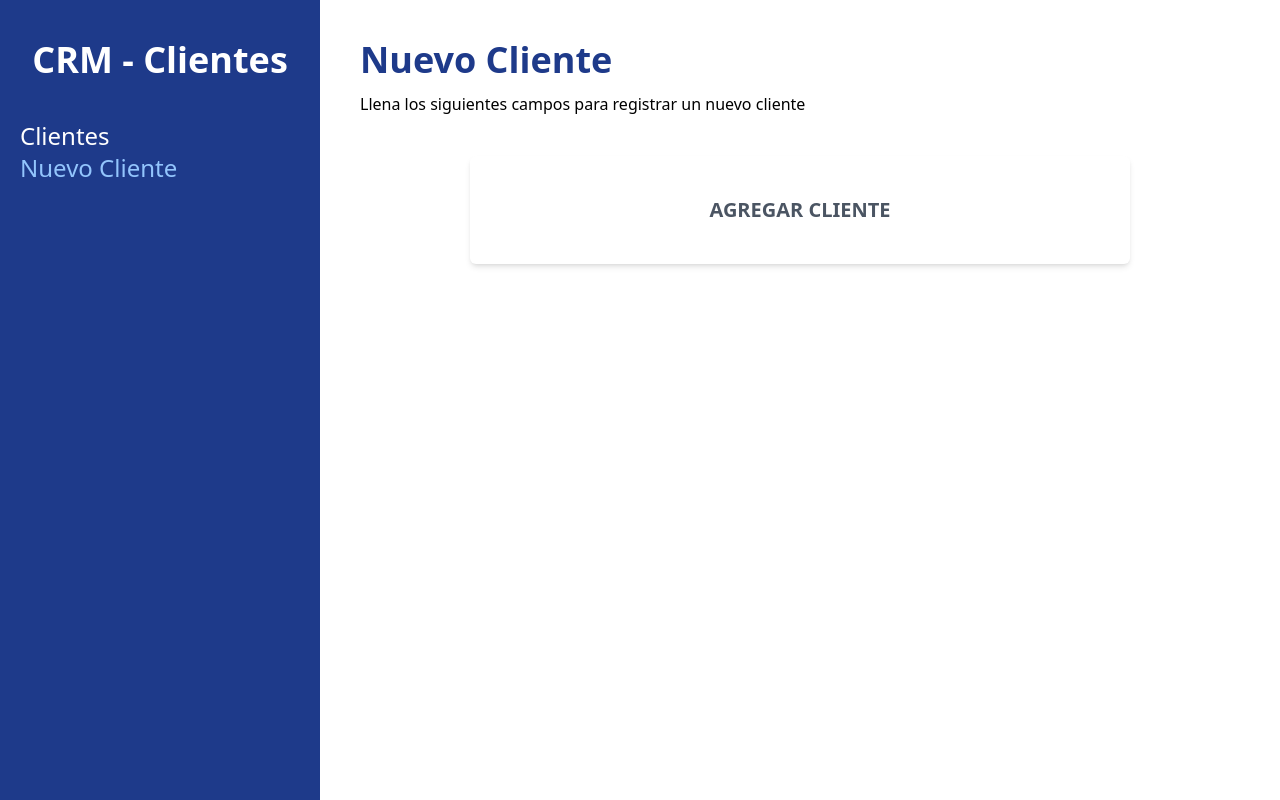
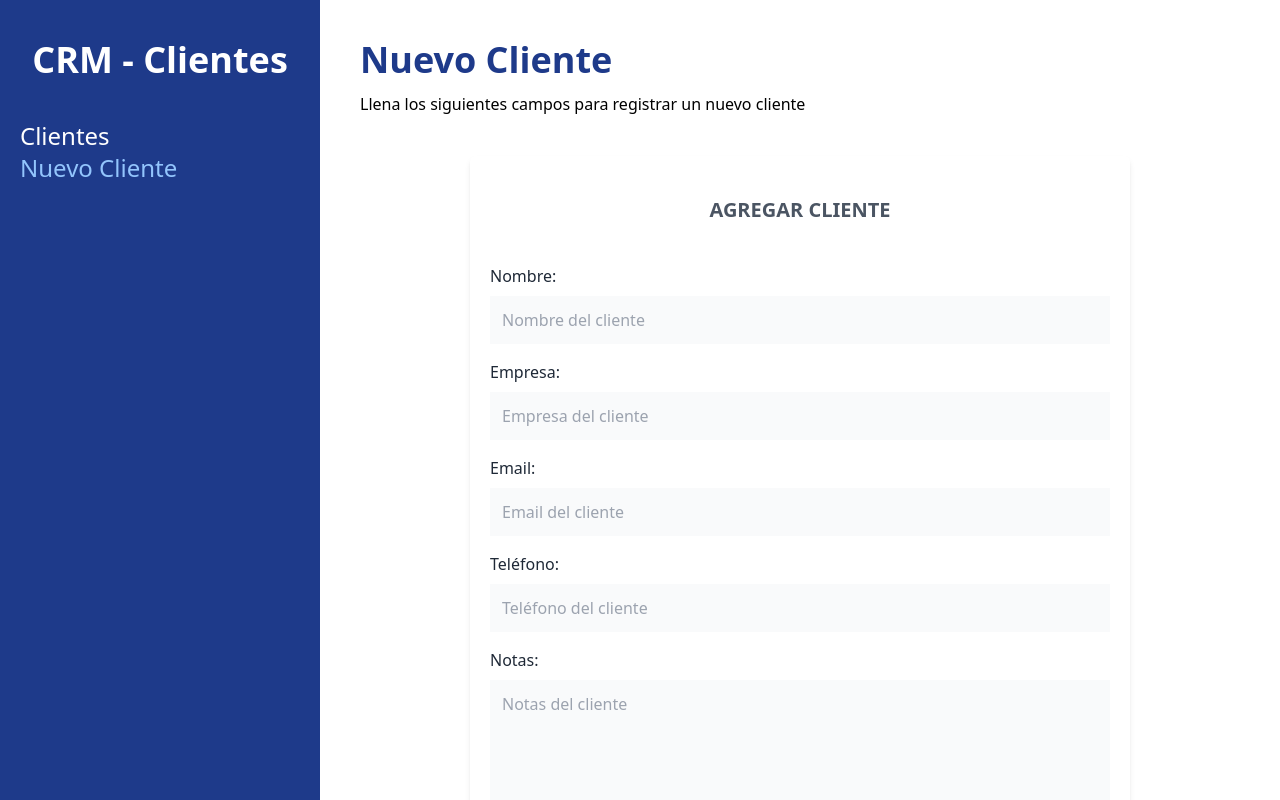
Before and after one commit to Racknar0/REACT-CRM_Administrador_de_clientes, a React (Vite) app: page /clientes/nuevo in a window 1280 px wide. Built offline with nearby package versions, Linux system fonts and the light colour scheme.

Commit message:
add Form

```diff
--- a/package.json
+++ b/package.json
@@ -9,11 +9,13 @@
   },
   "dependencies": {
     "autoprefixer": "^10.4.7",
+    "formik": "^2.2.9",
     "postcss": "^8.4.14",
     "react": "^18.0.0",
     "react-dom": "^18.0.0",
     "react-router-dom": "^6.3.0",
-    "tailwindcss": "^3.1.4"
+    "tailwindcss": "^3.1.4",
+    "yup": "^0.32.11"
   },
   "devDependencies": {
     "@types/react": "^18.0.0",
--- a/src/components/Formulario.jsx
+++ b/src/components/Formulario.jsx
@@ -1,9 +1,84 @@
 import React from 'react'
+import { Formik, Form, Field } from 'formik'
 
 const Formulario = () => {
   return (
     <div className='bg-white mt-10 px-5 py-10 rounded-md shadow-md md:w-3/4 mx-auto'>
       <h1 className='text-gray-600 font-bold text-xl uppercase text-center'>Agregar cliente</h1>
+
+        <Formik>
+            <Form className='mt-10'>
+                <div className='mb-4'>
+                    <label
+                    className='text-gray-800'
+                    htmlFor='nombre'
+                    >Nombre:</label>
+                    <Field
+                        id='nombre'
+                        type='text'
+                        className='mt-2 w-full p-3 bg-gray-50'
+                        placeholder='Nombre del cliente'
+                    />
+                </div>
+                <div className='mb-4'>
+                    <label
+                    className='text-gray-800'
+                    htmlFor='empresa'
+                    >Empresa:</label>
+                    <Field
+                        id='empresa'
+                        type='text'
+                        className='mt-2 w-full p-3 bg-gray-50'
+                        placeholder='Empresa del cliente'
+                    />
+                </div>
+                <div className='mb-4'>
+                    <label
+                    className='text-gray-800'
+                    htmlFor='email'
+                    >Email:</label>
+                    <Field
+                        id='email'
+                        type='email'
+                        className='mt-2 w-full p-3 bg-gray-50'
+                        placeholder='Email del cliente'
+                    />
+                </div>
+                <div className='mb-4'>
+                    <label
+                    className='text-gray-800'
+                    htmlFor='telefono'
+                    >Teléfono:</label>
+                    <Field
+                        id='telefono'
+                        type='tel'
+                        className='mt-2 w-full p-3 bg-gray-50'
+                        placeholder='Teléfono del cliente'
+                    />
+                </div>
+                <div className='mb-4'>
+                    <label
+                    className='text-gray-800'
+                    htmlFor='notas'
+                    >Notas:</label>
+                    <Field
+                        as='textarea'
+                        id='notas'
+                        type='text'
+                        className='mt-2 w-full p-3 bg-gray-50 h-40'
+                        placeholder='Notas del cliente'
+                    />
+                </div>
+
+                <input
+                    type='submit'
+                    value={'Agregar cliente'}
+                    className='mt-5 w-full bg-blue-800 p-3 text-white uppercase font-bold rounded-md text-lg'
+
+                />
+            </Form>
+        </Formik>
+
     </div>
   )
 }
--- a/src/layout/Layout.jsx
+++ b/src/layout/Layout.jsx
@@ -29,7 +29,7 @@
             </nav>
 
         </div>
-        <div className='md:w-3/4 p-10'>
+        <div className='md:w-3/4 p-10 md:h-screen overflow-scroll'>
             <Outlet />
         </div>
 
```
Also changed, not shown: 1 other file (tests, documents, lock files or other folders).
